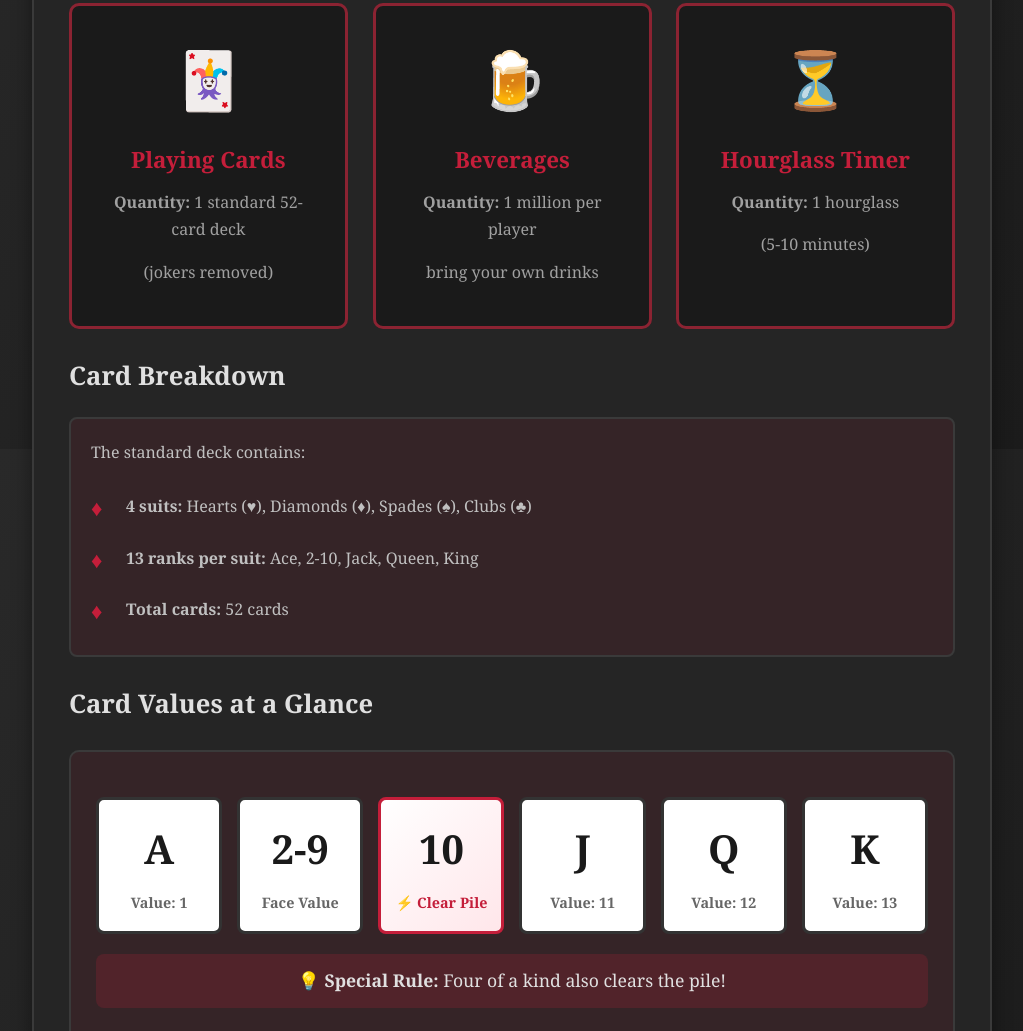
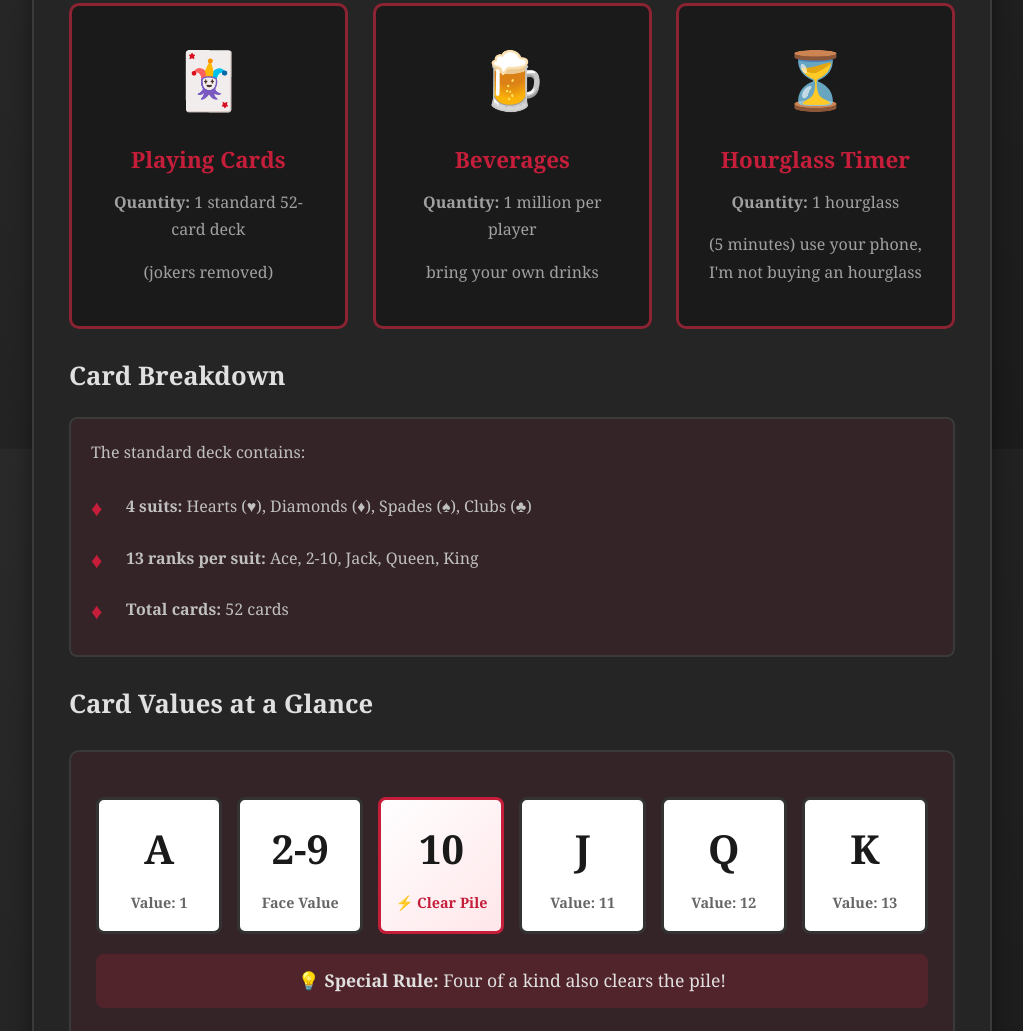
Before and after one commit to Nschaub65/User-Manual, a plain HTML site: page index.html in a window 1280 px wide. Shown: the part 2751-3782 px from the top of the page, without its empty margins (128-1151 px from the left). Drawn offline with Linux system fonts and the light colour scheme.

Commit message:
Final FInal Final

```diff
--- a/index.html
+++ b/index.html
@@ -136,7 +136,7 @@
                     <div class="component-icon">⏳</div>
                     <h3>Hourglass Timer</h3>
                     <p><strong>Quantity:</strong> 1 hourglass</p>
-                    <p>(5-10 minutes)</p>
+                    <p>(5 minutes) use your phone, I'm not buying an hourglass</p>
                 </div>
             </div>
 
```
